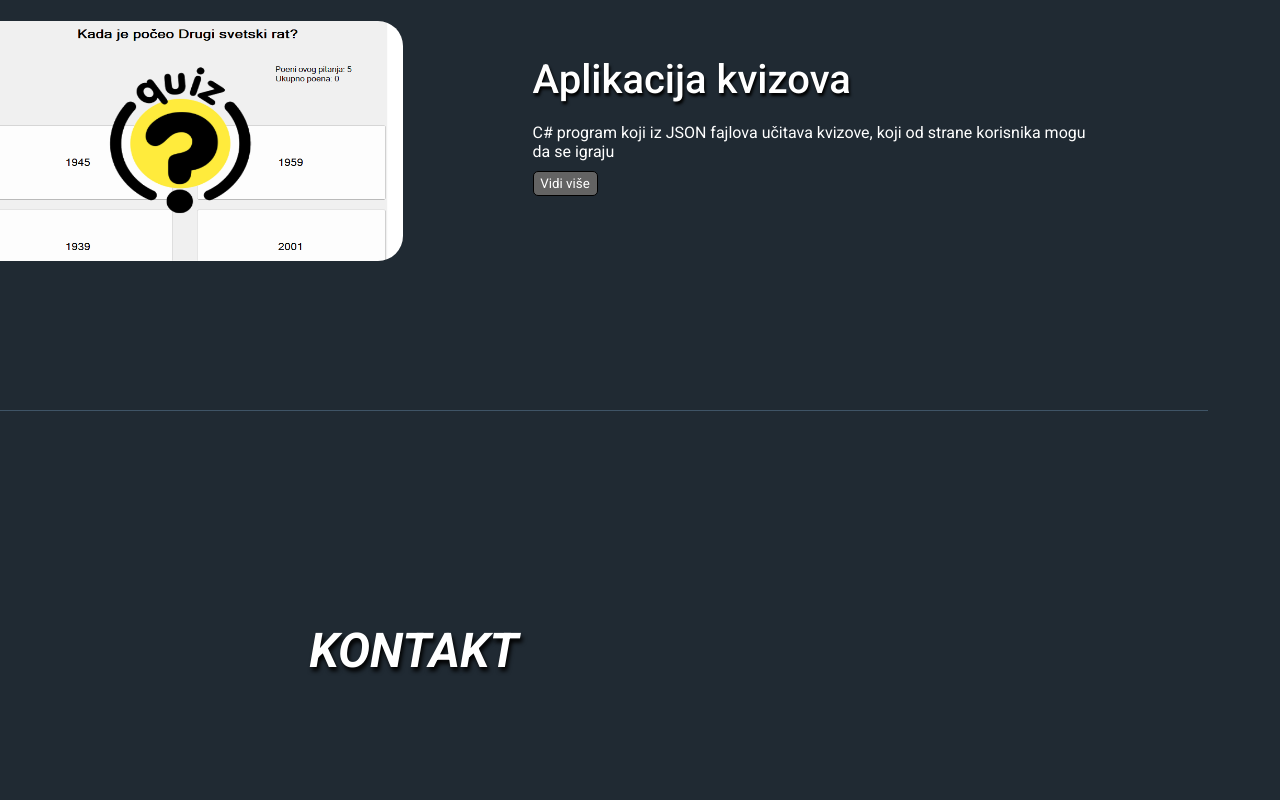
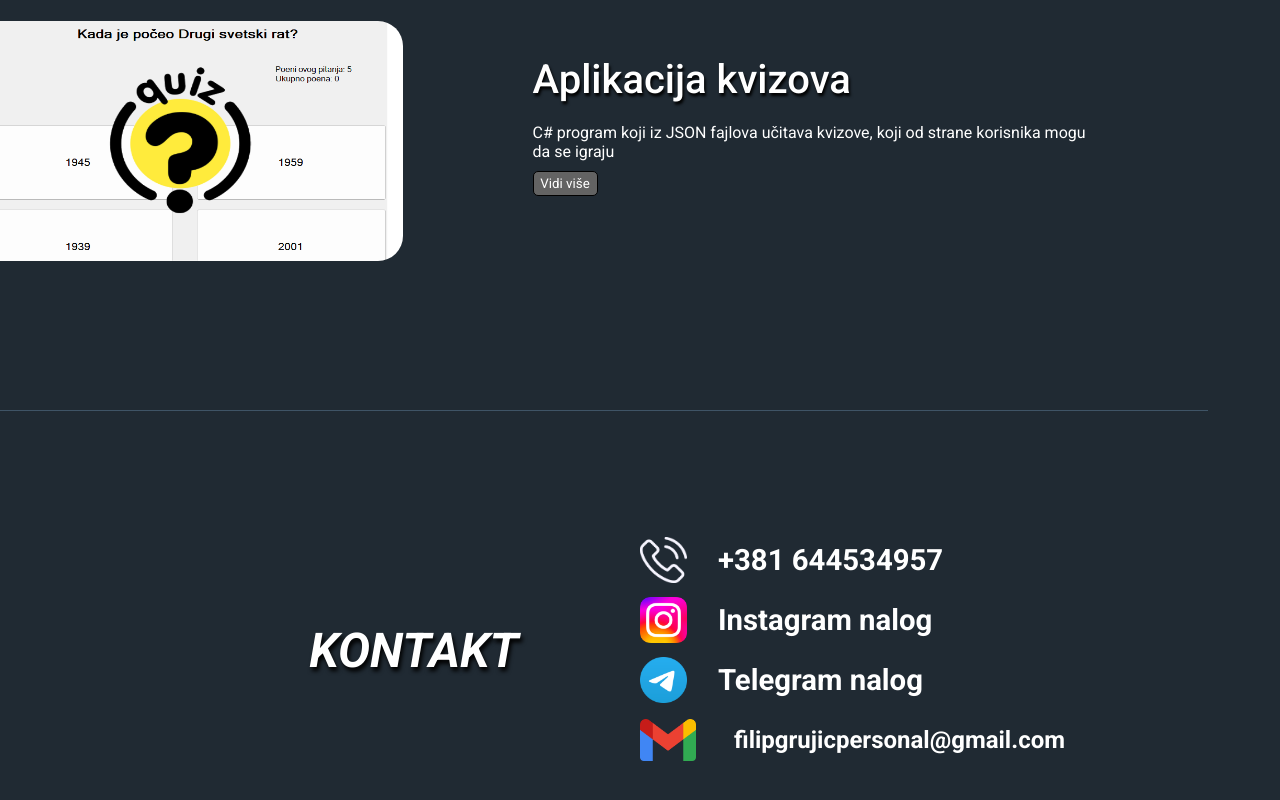
Before and after one commit to GrujicFilipRS/filipgrujicwebsite, a plain HTML site: page index.html in a window 1280 px wide. Shown: the part 1420-2220 px from the top of the page. Drawn offline with Linux system fonts and the light colour scheme.

Commit message:
završen kontakt deo

```diff
--- a/index.css
+++ b/index.css
@@ -19,7 +19,7 @@ a {
 body {
     display: grid;
     grid-template-columns: repeat(12, 100px);
-    grid-template-rows: 120px 60px 60px 60px 60px 60px 60px 60px 60px 60px 60px 60px 60px 60px 60px 60px 60px 60px 30px 30px 60px 60px 60px 60px 60px 60px 60px 120px 90px 120px 60px 60px 60px 60px 180px;
+    grid-template-rows: 120px 60px 60px 60px 60px 60px 60px 60px 60px 60px 60px 60px 60px 60px 60px 60px 60px 60px 30px 30px 60px 60px 60px 60px 60px 60px 60px 120px 90px 120px 60px 60px 60px 60px 180px 45px;
     grid-column-gap: 15px;
 }
 
@@ -235,6 +235,7 @@ nav div a:hover {
     grid-column-end: 11;
     display: grid;
     grid-template-columns: 50% 50%;
+    grid-template-rows: repeat(4, 25%);
     color: white;
 }
 
@@ -242,6 +243,8 @@ nav div a:hover {
     text-align: center;
     grid-column-start: 1;
     grid-column-end: 2;
+    grid-row-start: 1;
+    grid-row-end: 5;
     font-size: 36pt;
     display: flex;
 
@@ -262,7 +265,57 @@ nav div a:hover {
 #kontakt .kontakt-info {
     grid-column-start: 2;
     grid-column-end: 3;
+    grid-row-start: 1;
+    grid-row-end: 5;
     display: grid;
     grid-template-rows: repeat(4, 25%);
     grid-template-columns: 100%;
 }
+
+.cont-line img  {
+    max-height: 80%;
+    max-width: 60%;
+    margin-right: 30px;
+}
+
+.cont-line-1 {
+    grid-row-start: 1;
+}
+
+.cont-line-2 {
+    grid-row-start: 2;
+}
+
+.cont-line-3 {
+    grid-row-start: 3;
+}
+
+.cont-line-4 {
+    grid-row-start: 4;
+}
+
+.cont-line {
+    display: flex;
+}
+
+.cont-line p, .cont-line a {
+    font-size: 22pt;
+    font-weight: 600;
+}
+
+.cont-line div {
+    display: flex;
+    flex-direction: row;
+    align-items: center;
+}
+
+.mail a {
+    font-size: 18pt;
+}
+
+footer {
+    width: 100%;
+    color: white;
+    background-color: #1a2026;
+
+}
--- a/index.html
+++ b/index.html
@@ -65,23 +65,46 @@
         </div>
 
         <div class="kontakt-info">
-            <div>
-                <img src="">
+            <div class="cont-line cont-line-1">
+                <div>
+                    <img src="./img/phone-ico.png">
+                </div>
+                <div>
+                    <p>+381 644534957</p>
+                </div>
             </div>
-            <div>
-
+            <div class="cont-line cont-line-2">
+                <div>
+                    <img src="./img/insta-ico.png">
+                </div>
+                <div>
+                    <a href="https://www.instagram.com/filipgrujicbusiness/" target="_blank">Instagram nalog</a>
+                </div>
             </div>
-            <div>
-
+            <div class="cont-line cont-line-3">
+                <div>
+                    <img src="./img/teleg-ico.png">
+                </div>
+                <div>
+                    <a href="https://t.me/Ficfiric123" target="_blank">Telegram nalog</a>
+                </div>
             </div>
-            <div>
-
+            <div class="cont-line cont-line-4">
+                <div>
+                    <img src="./img/gmail-ico.png">
+                </div>
+                <div class="mail">
+                    <a href="mailto:filipgrujicpersonal@gmail.com" target="_blank">filipgrujicpersonal@gmail.com</a>
+                </div>
             </div>
         </div>
     </div>
 </body>
 
 <footer>
+    <div>
+        <p>© 2024. Filip Grujić. Sva prava zadržana</p>
+    </div>
     <script src="langs.js"></script>
 </footer>
 </html>
```
Also changed, not shown: img/gmail-ico.png (added), img/insta-ico.png (added), img/phone-ico.png (added), img/teleg-ico.png (added).
